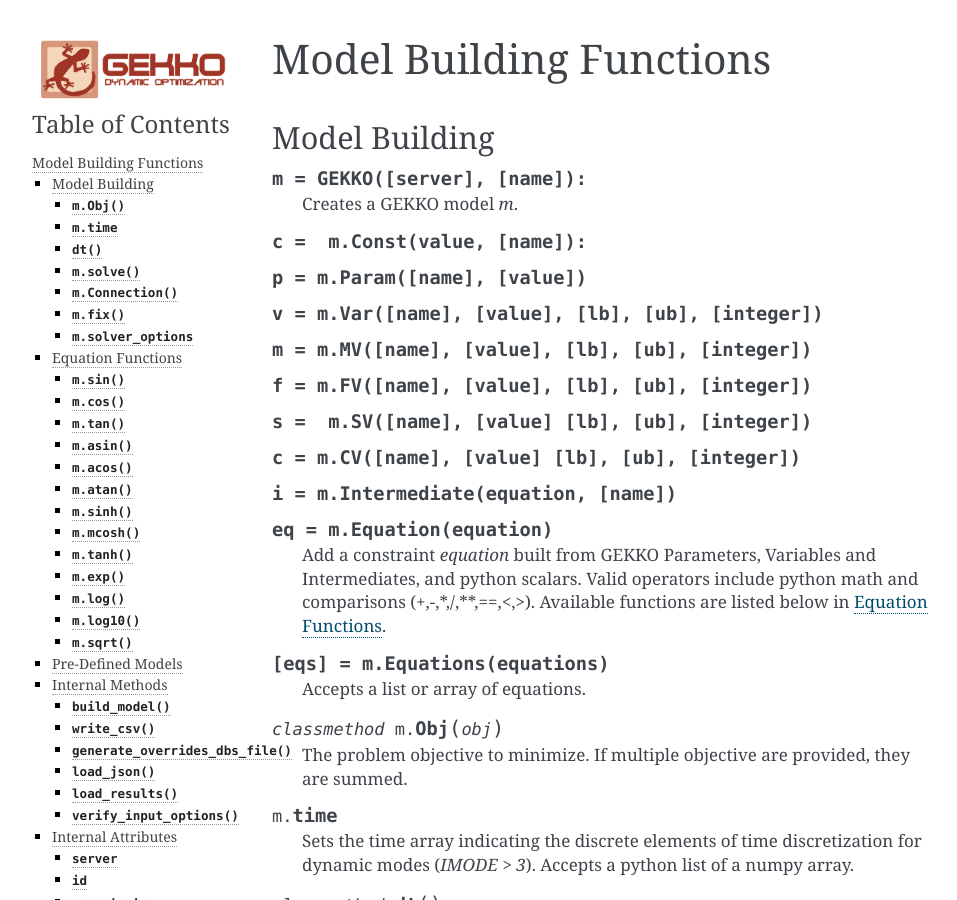
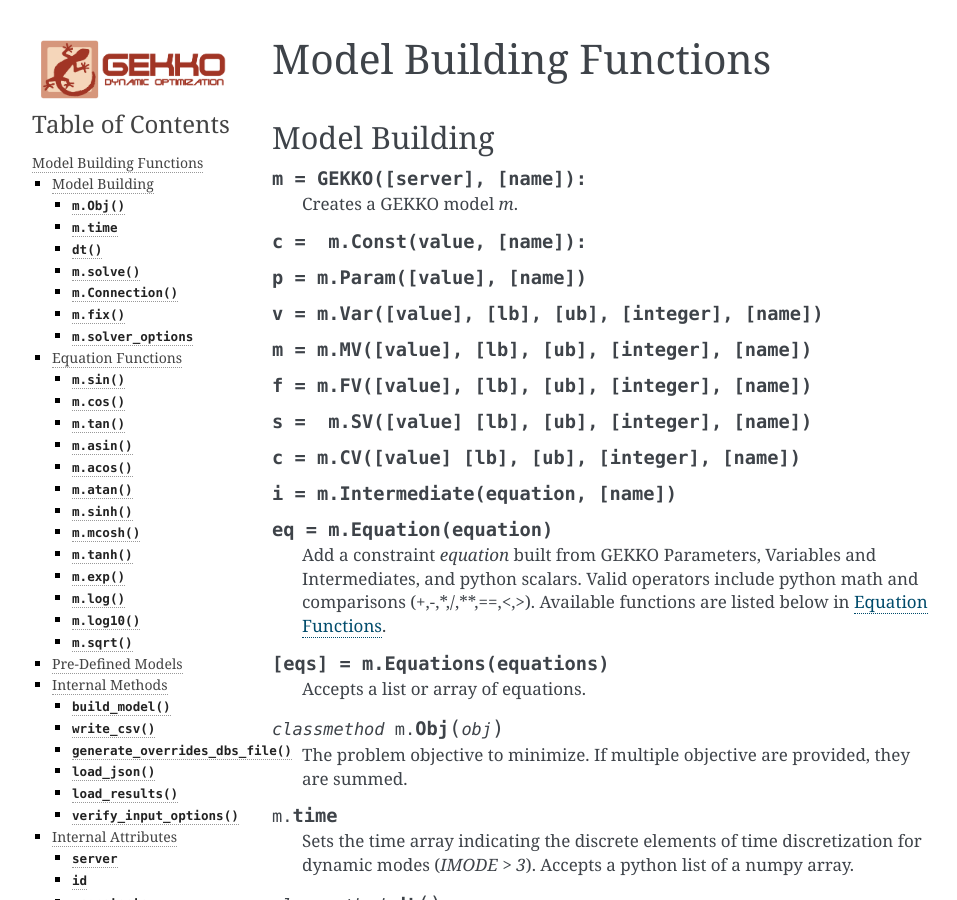
Before and after one commit to BYU-PRISM/GEKKO, a Sphinx documentation site: the page built from docs/model_methods.rst, in a window 1280 px wide and 900 px high. Shown: the whole window, without its empty margins (148-1105 px from the left). Built offline with Sphinx 7.4.7, drawn with Linux system fonts in a browser that asks for light colours.

```diff
--- a/docs/model_methods.rst
+++ b/docs/model_methods.rst
@@ -23,22 +23,22 @@ Model Building
 .. py:classmethod::    c =  m.Const(value, [name]):
 
 
-.. py:classmethod::	   p = m.Param([name], [value])
+.. py:classmethod::	   p = m.Param([value], [name])
 
 
-.. py:classmethod::	   v = m.Var([name], [value], [lb], [ub], [integer])
+.. py:classmethod::	   v = m.Var([value], [lb], [ub], [integer], [name])
 
 
-.. py:classmethod::    m = m.MV([name], [value], [lb], [ub], [integer])
+.. py:classmethod::    m = m.MV([value], [lb], [ub], [integer], [name])
 
 
-.. py:classmethod::	   f = m.FV([name], [value], [lb], [ub], [integer])
+.. py:classmethod::	   f = m.FV([value], [lb], [ub], [integer], [name])
 
 
-.. py:classmethod::    s =  m.SV([name], [value] [lb], [ub], [integer])
+.. py:classmethod::    s =  m.SV([value] [lb], [ub], [integer], [name])
 
 
-.. py:classmethod::    c = m.CV([name], [value] [lb], [ub], [integer])
+.. py:classmethod::    c = m.CV([value] [lb], [ub], [integer], [name])
 
 
 .. py:classmethod::    i = m.Intermediate(equation, [name])
```
